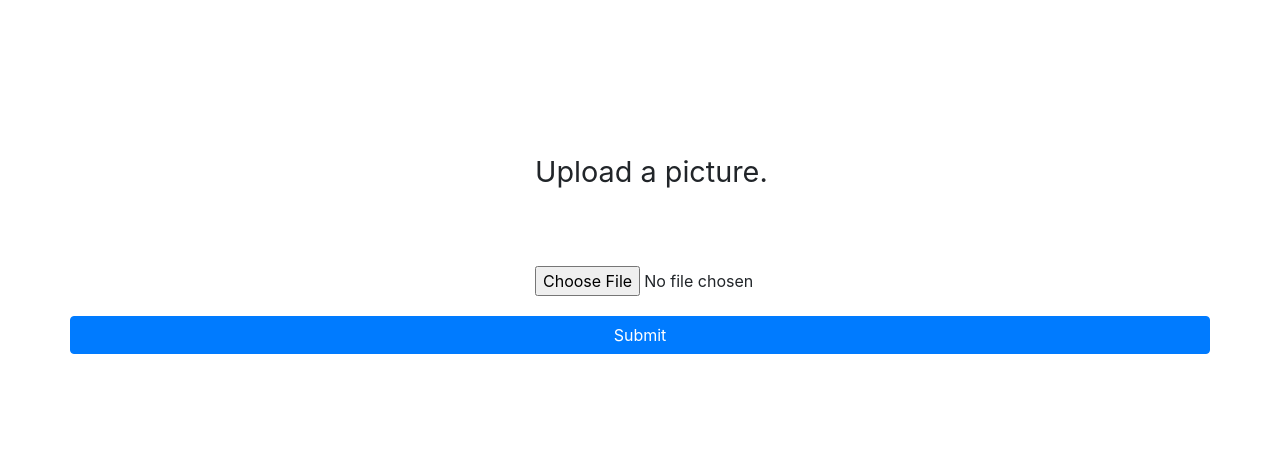
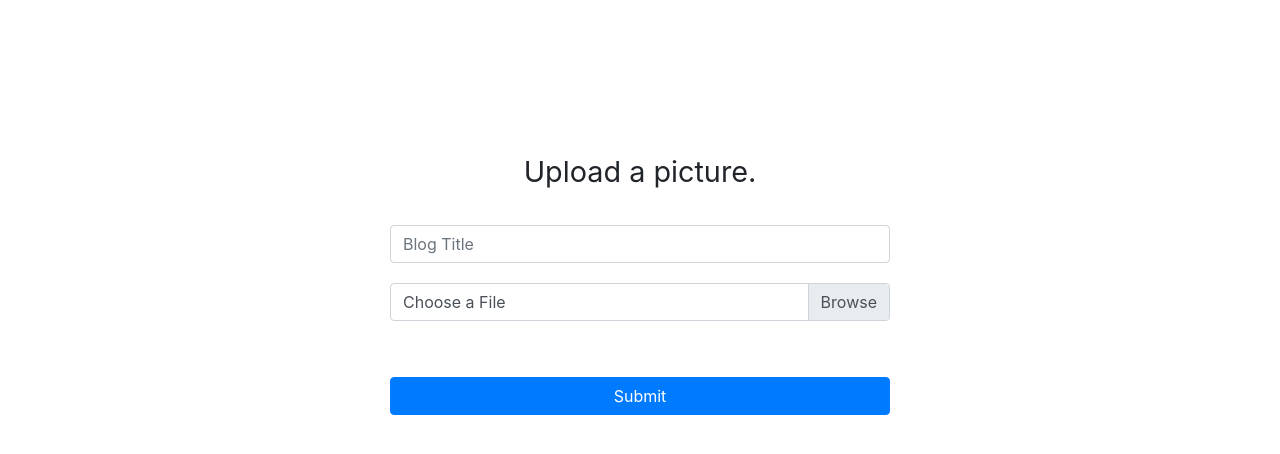
Before and after one commit to Smalls27/blog, a Node server app: page /upload in a window 1280 px wide. Shown: the part 56-510 px from the top of the page. Run offline with Node 20, Linux system fonts and the light colour scheme; some libraries are stand-ins or nearby versions.

Commit message:
finished image upload capability

```diff
--- a/public/stylesheets/style.css
+++ b/public/stylesheets/style.css
@@ -33,11 +33,11 @@ body {
 }
 
 .marginSpace {
-	margin-top: 65px;
+	margin-top: 20px;
 }
 
 .marginSpace2 {
-	margin-top: 20px;
+	margin-top: 40px;
 }
 
 .hrStyle {
@@ -55,10 +55,7 @@ body {
 }
 
 .listOfWorks {
-	height: 140px;
 	margin-top: 20px;
-	margin-left: 15px;
-	margin-right: 15px;
 	border: 2px solid rgb(216, 115, 0);
 	border-radius: 8px;
 }
@@ -73,17 +70,16 @@ body {
 }
 
 .works {
-	height: 90px;
 	margin-left: 10px;
 	margin-right: 10px;
+	margin-bottom: 10px;
 }
 
-.centerFile {
-	margin-left: 450px;
+.widthChange {
+	width: 500px;
 }
 
 .labelClass {
-	margin-left: 450px;
 	margin-top: 150px;
 	font-size: 1.8em;
 }
--- a/routes/dashboard.js
+++ b/routes/dashboard.js
@@ -1,8 +1,10 @@
 const express = require("express");
 const dashboardRouter = express.Router();
+const Images = require("../models/listOfWorks");
 
-dashboardRouter.route("/").get((req, res) => {
-  res.render("dashboard");
+dashboardRouter.route("/").get(async (req, res) => {
+	const image = await Images.find({});
+	res.render("dashboard", { images: image });
 });
 
 module.exports = dashboardRouter;
--- a/routes/upload.js
+++ b/routes/upload.js
@@ -8,11 +8,11 @@ const listOfWorks = require("../models/listOfWorks");
 const date = new Date();
 const storage = multer.diskStorage({
 	destination: (req, file, cb) => {
-		cb(null, "imageUploads");
+		cb(null, "./public/images/");
 	},
 
 	filename: (req, file, cb) => {
-		cb(null, file.originalname + "-" + date.toDateString());
+		cb(null, file.originalname);
 	},
 });
 
@@ -24,15 +24,23 @@ uploadRouter
 		res.render("upload");
 	})
 	.post(upload.single("bloggerImage"), (req, res) => {
+		console.log(req.file);
 		const bloggerImage = {
+			title: req.body.blogTitle,
 			img: {
-				data: fs.readFileSync(path.join("C:/Users/Owner/Desktop/BlogHostingWebsite/blogSearch/imageUploads/" + req.file.filename)),
-				contentType: "bloggerImage/jpg",
+				file: `images/${req.file.originalname}`,
+				fieldname: req.file.fieldname,
+				originalname: req.file.originalname,
+				encoding: req.file.encoding,
+				mimetype: req.file.mimetype,
+				destination: req.file.destination + req.file.originalname,
+				filename: req.file.filename,
+				path: req.file.path,
+				size: req.file.size,
 			},
 		};
 
-		listOfWorks
-			.create(bloggerImage)
+		listOfWorks.create(bloggerImage)
 		.then((image) => {
 			if (image) {
 				res.redirect("/");
--- a/views/upload.ejs
+++ b/views/upload.ejs
@@ -3,12 +3,24 @@
 	<a id="blogLogo" class="navbar-brand" href="http://localhost:3000/">Blogrealm</a>
 </nav>
 
-<div class="container">
+<div class="container widthChange">
 	<form action="/upload" method="POST" enctype="multipart/form-data">
-		<label class="labelClass" for="file">Upload a picture.</label>
+		<div class="row">
+			<label class="col text-center labelClass" for="file">Upload a picture.</label>
+		</div>
+		<div class="row">
+			<input class="mt-4 form-control" name="blogTitle" type="text" placeholder="Blog Title" />
+		</div>
+
 		<div class="row marginSpace">
-			<input size="60" id="file" class="col centerFile" type="file" name="bloggerImage" />
+			<div class="input-group mb-3">
+				<div class="custom-file">
+				  <input type="file" class="custom-file-input" name="bloggerImage" id="inputGroupFile03" aria-describedby="inputGroupFileAddon03">
+				  <label class="custom-file-label" for="inputGroupFile03">Choose a File</label>
+				</div>
+			  </div>
 		</div>
+
 		<div class="row marginSpace2">
 			<input type="submit" class="btn btn-primary btn-block" />
 		</div>
```
Also changed, not shown: models/listOfWorks.js (+12 -2 lines), views/dashboard.ejs (+13 -4 lines), public/images/SMALLS.jpg (added). Lines whose indentation alone changed are shown as unchanged.
